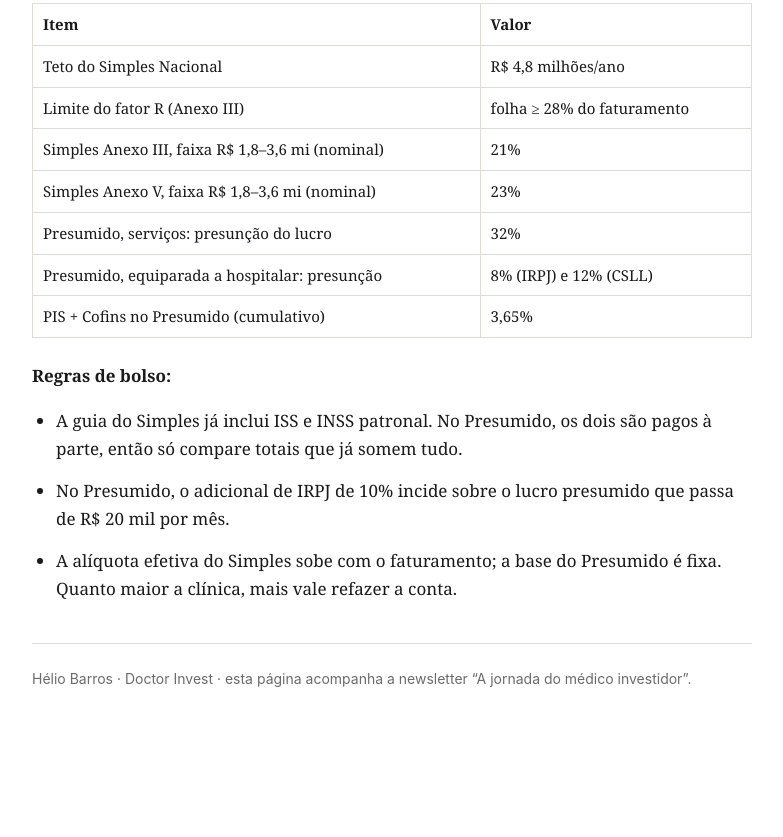
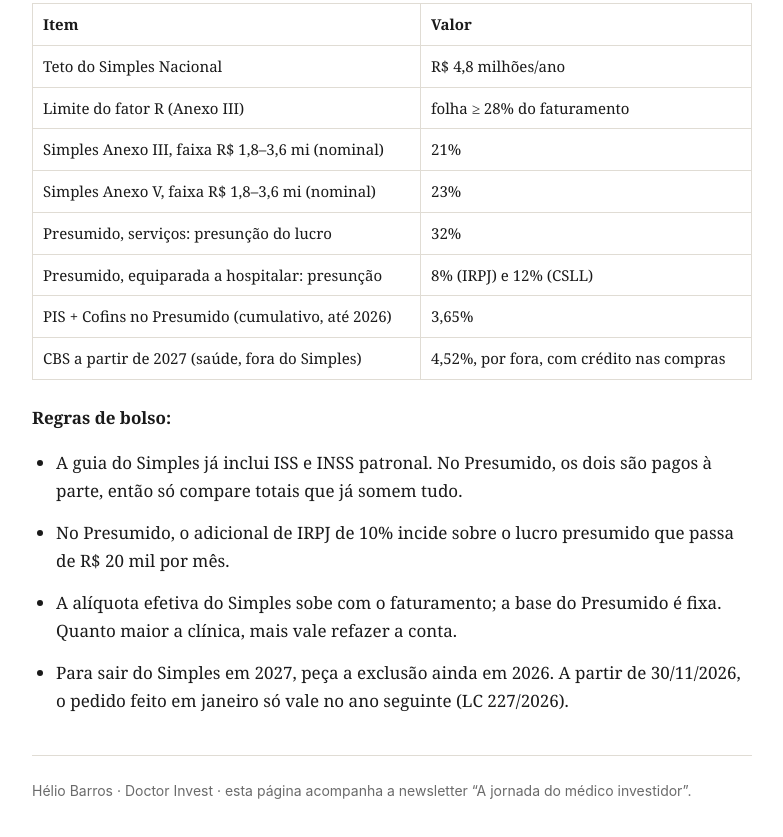
Before and after one commit to doctorinvest90/tarifa, a plain HTML site: page kit/2026-w48-ter-a-folha-de-comparacao-de-regime-da-sua-clinica.html in a window 1280 px wide. Shown: the part 1012-1849 px from the top of the page, without its empty margins (248-1031 px from the left). Before the commit the page ends 1765 px from the top, so only its background shows below. Drawn offline with Linux system fonts and the light colour scheme.

Commit message:
content: 2026-W48-ter kit page with 2027 rules (CBS row, Simples exit deadline)
PIS/Cofins only until 2026; CBS from 2027. LC 227/2026 revokes the
January exclusion rule (LC 123 art. 31 par. 4) from 2026-11-30, so leaving
the Simples for 2027 must be requested in 2026. Owner-approved 2026-11-18.

Co-Authored-By: Claude Opus 5.5 <noreply@anthropic.com>

```diff
--- a/kit/2026-w48-ter-a-folha-de-comparacao-de-regime-da-sua-clinica.html
+++ b/kit/2026-w48-ter-a-folha-de-comparacao-de-regime-da-sua-clinica.html
@@ -152,8 +152,12 @@
 <td>8% (IRPJ) e 12% (CSLL)</td>
 </tr>
 <tr>
-<td>PIS + Cofins no Presumido (cumulativo)</td>
+<td>PIS + Cofins no Presumido (cumulativo, até 2026)</td>
 <td>3,65%</td>
+</tr>
+<tr>
+<td>CBS a partir de 2027 (saúde, fora do Simples)</td>
+<td>4,52%, por fora, com crédito nas compras</td>
 </tr>
 </tbody></table>
 <p><strong>Regras de bolso:</strong></p>
@@ -161,6 +165,7 @@
 <li>A guia do Simples já inclui ISS e INSS patronal. No Presumido, os dois são pagos à parte, então só compare totais que já somem tudo.</li>
 <li>No Presumido, o adicional de IRPJ de 10% incide sobre o lucro presumido que passa de R$ 20 mil por mês.</li>
 <li>A alíquota efetiva do Simples sobe com o faturamento; a base do Presumido é fixa. Quanto maior a clínica, mais vale refazer a conta.</li>
+<li>Para sair do Simples em 2027, peça a exclusão ainda em 2026. A partir de 30/11/2026, o pedido feito em janeiro só vale no ano seguinte (LC 227/2026).</li>
 </ul>
 
 <hr>
```
